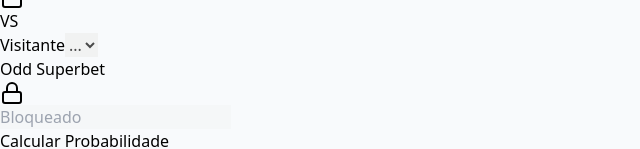
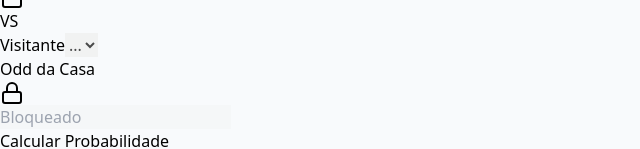
Before and after one commit to jprezer/frontTrueOdd, a React (Vite) app in the folder trueodd-web/: page / in a window 1280 px wide. Shown: the part 291-440 px from the top of the page, without its empty margins (0-640 px from the left). Built offline with nearby package versions, Linux system fonts and the light colour scheme.

Commit message:
Update label from "Odd Superbet" to "Odd da Casa" for clarity

```diff
--- a/trueodd-web/src/App.jsx
+++ b/trueodd-web/src/App.jsx
@@ -315,7 +315,7 @@
 
             {/* ODD */}
             <div>
-              <label className="text-xs font-semibold text-gray-500 uppercase mb-1 block pl-1">Odd Superbet</label>
+              <label className="text-xs font-semibold text-gray-500 uppercase mb-1 block pl-1">Odd da Casa</label>
               <div className="relative">
                 <span className="absolute left-3 top-1/2 -translate-y-1/2 text-gray-400 font-bold">
                   {isLocked ? <Lock className="w-4 h-4" /> : '@'}
@@ -377,7 +377,7 @@
               <div className="grid grid-cols-2 gap-4">
                 <StatBox label="Probabilidade Real" value={`${resultado.probabilidadeCasa}%`} subtext="Cálculo Poisson" color="text-blue-600" />
                 <StatBox label="Odd Justa (Fair)" value={resultado.oddJustaCasa} subtext="Preço correto" />
-                <StatBox label="Odd Superbet" value={resultado.oddCasaApostas} subtext="Preço atual" color={resultado.valorEsperado > 0 ? "text-green-600" : "text-gray-900"} />
+                <StatBox label="Odd da Casa" value={resultado.oddCasaApostas} subtext="Preço atual" color={resultado.valorEsperado > 0 ? "text-green-600" : "text-gray-900"} />
                 <div className="flex flex-col items-center justify-center p-3 bg-gray-50 rounded-xl border border-dashed border-gray-200">
                   <span className="text-xs font-medium text-gray-400 uppercase">Odd Visitante</span>
                   <span className="text-lg font-semibold text-gray-500">{resultado.oddJustaFora}</span>
```
